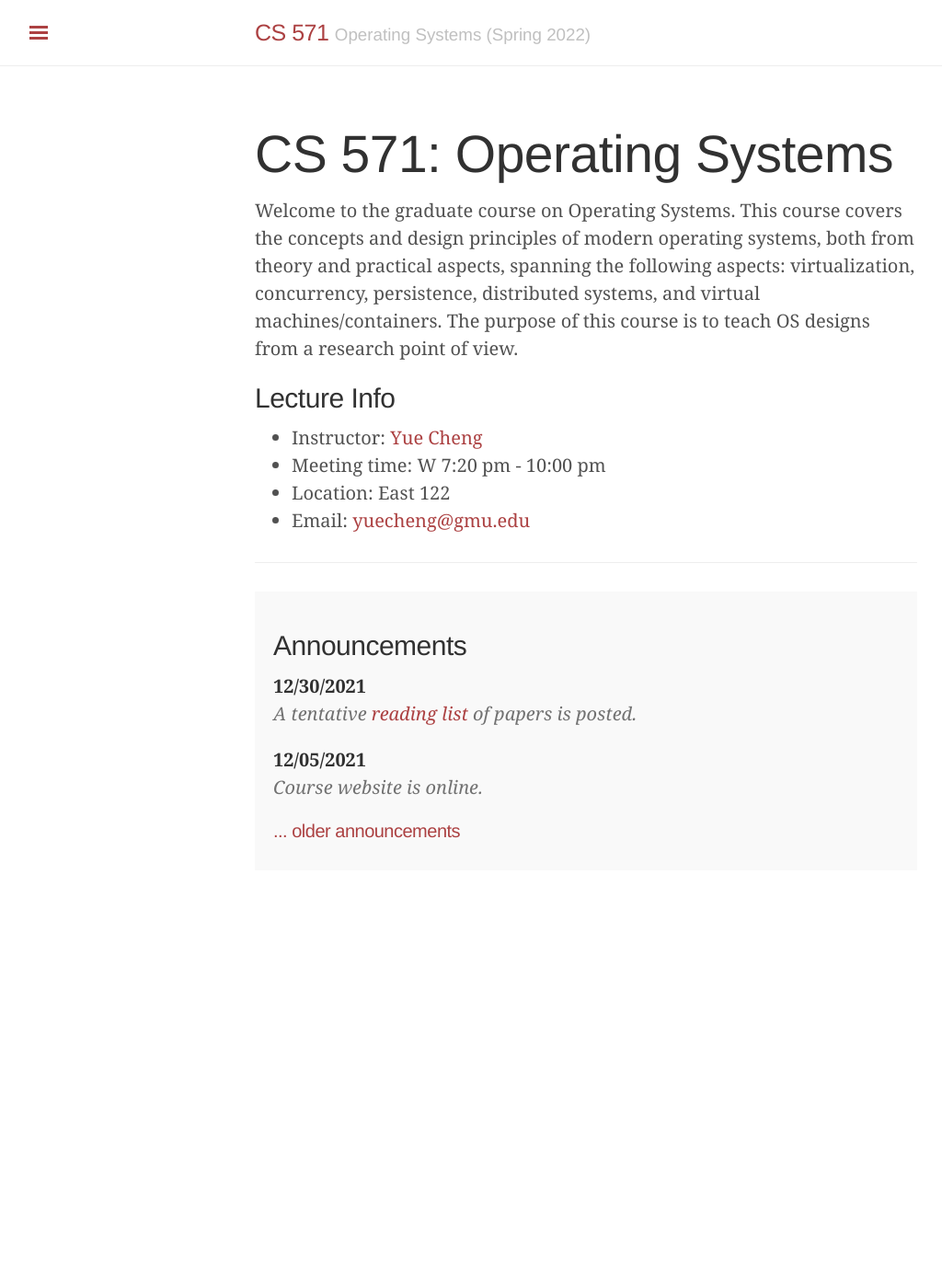
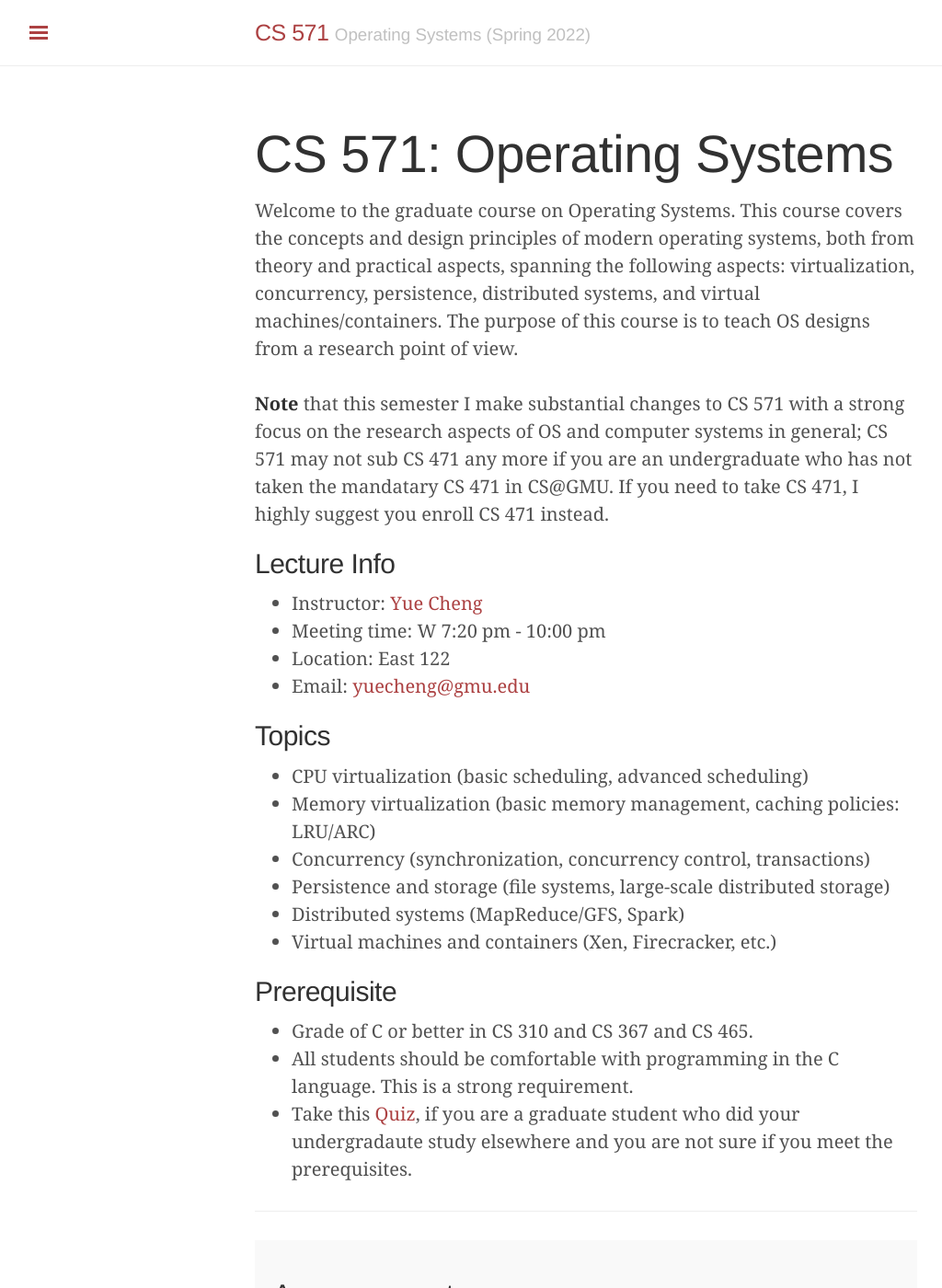
Before and after one commit to tddg/cs571-spring22, a Jekyll site: the page built from index.html, in a window 1280 px wide and 1400 px high. Shown: the whole window at 92% size, without its empty margins (3-1027 px from the left). Built offline with Jekyll 4.4.1, drawn with Linux system fonts in a browser that asks for light colours; the list of posts is cut into pages by our own code; some of the changed text lies outside the part shown.

Commit message:
added quiz and survey

```diff
--- a/_data/news.yml
+++ b/_data/news.yml
@@ -1,3 +1,6 @@
+
+- date: <strong>01/15/2022</strong>
+  headline: "Prerequisite <a href='https://docs.google.com/document/d/1NRL5eLQ-KqhZ6f1PSk-vAbaE9y7FKVnD-aXTCUfBlH8/edit?usp=sharing'>quiz</a> and <a href='https://forms.gle/mDEHgcg5iwL1Ty1v8'>background survey</a> posted. Fill them out before Lec 1."
 
 - date: <strong>12/30/2021</strong>
   headline: "A tentative <a href='./reading_list.html'>reading list</a> of papers is posted."
--- a/index.html
+++ b/index.html
@@ -14,6 +14,16 @@
 distributed systems, and virtual machines/containers. The purpose of
 this course is to teach OS designs from a research point of view.
 </div>
+</br>
+
+<div>
+	<strong>Note</strong> that this semester I make substantial
+changes to CS 571 with a strong focus on the research aspects of OS
+and computer systems in general; CS 571 may not sub CS 471 any more
+if you are an undergraduate who has not taken the mandatary CS 471 in
+CS@GMU. If you need to take CS 471, I highly suggest you enroll CS
+471 instead.
+</div>
 
 <div>
 	<h2>Lecture Info</h2>
@@ -26,6 +36,29 @@
 </div>
 
 
+<div>
+	<h2>Topics</h2>
+	<ul>
+		<li>CPU virtualization (basic scheduling, advanced scheduling)</li>
+		<li>Memory virtualization (basic memory management, caching policies: LRU/ARC)</li>
+		<li>Concurrency (synchronization, concurrency control, transactions)</li>
+		<li>Persistence and storage (file systems, large-scale distributed storage)</li>
+		<li>Distributed systems (MapReduce/GFS, Spark)</li>
+		<li>Virtual machines and containers (Xen, Firecracker, etc.)</li>
+	</ul>
+</div>
+
+<div>
+	<h2>Prerequisite</h2>
+	<ul>
+		<li>Grade of C or better in CS 310 and CS 367 and CS 465.</li>
+		<li>All students should be comfortable with programming in the C language. This is a strong requirement.</li>
+		<li>Take this <a target="_blank" href="https://docs.google.com/document/d/1NRL5eLQ-KqhZ6f1PSk-vAbaE9y7FKVnD-aXTCUfBlH8/edit?usp=sharing">Quiz</a>, if you are a graduate student who did your undergradaute study elsewhere and you are not sure if you meet the prerequisites.</li>
+	</ul>
+</div>
+
+
+
 <hr>
 
 <div class="message" >
```
Also changed, not shown: info.md (+3 -4 lines), schedule.md (+4 -1 lines).
